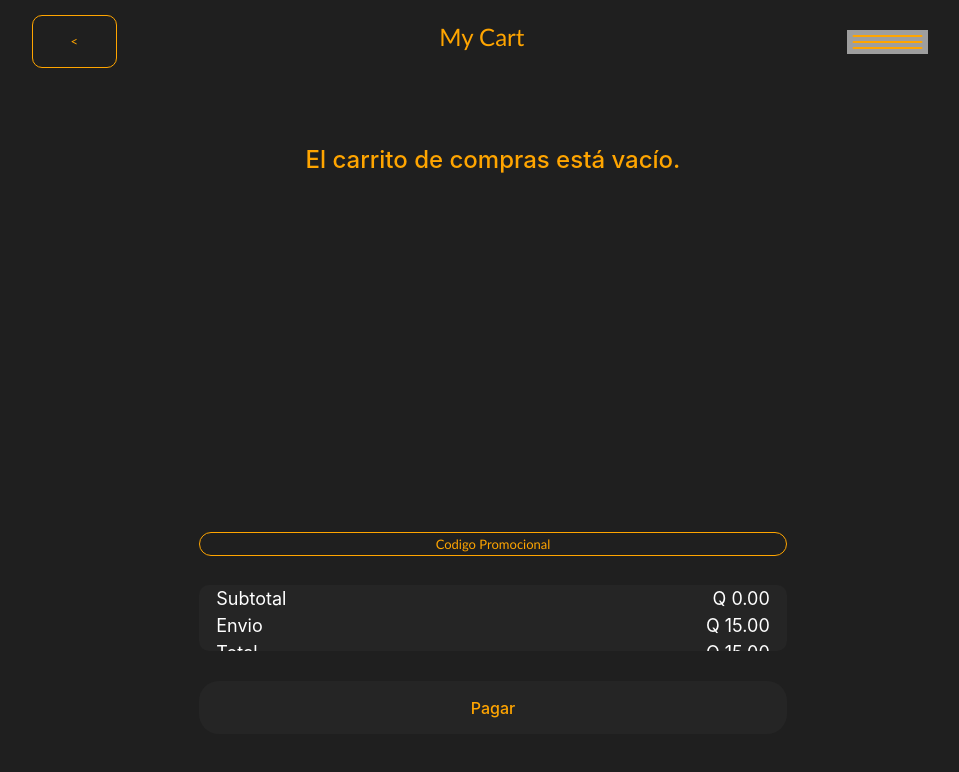
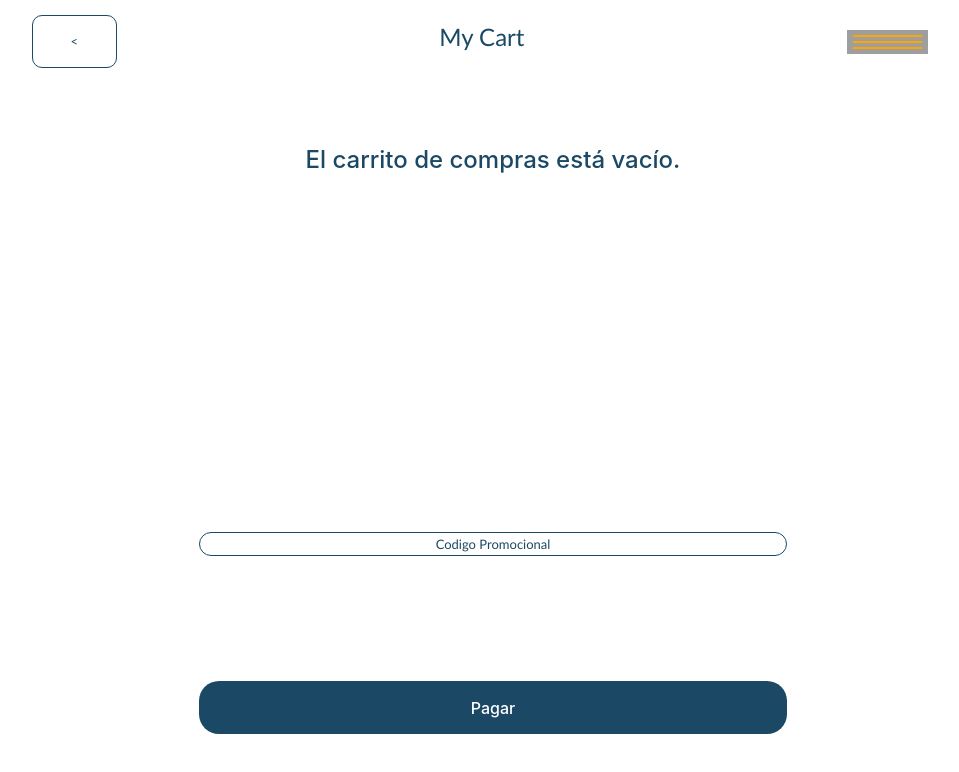
Before and after one commit to angelargd8/Proyecto-software, a React (Vite) app in the folder Proyecto/vite-project/: page /carrito in a window 1280 px wide. Shown: the top 772 px of the page, without its empty margins (147-1106 px from the left). Built offline with nearby package versions, Linux system fonts and the light colour scheme; grey boxes are pictures that could not be loaded.

Commit message:
cambios en el css xd

```diff
--- a/Proyecto/vite-project/src/componentes/carrito.css
+++ b/Proyecto/vite-project/src/componentes/carrito.css
@@ -6,7 +6,6 @@
     left: 0;
     right: 0;
     bottom: 0;
-    background-color: #1F1F1F;
     align-items: center;
     justify-content: center;
 }
@@ -38,7 +37,7 @@
     /* position: absolute;
     top: -50;
     left: 50; */
-    color: orange;
+    color: #1B4965;
     font-family:'Gill Sans', 'Gill Sans MT',  sans-serif;
     justify-content: center;
     align-items: center;
@@ -50,8 +49,8 @@
     display: flex;
     height: 15%;
     width: 8%;
-    color: orange;
-    border: 1px solid #ffa500;
+    color: #1B4965;
+    border: 1px solid #1B4965;
     border-radius: 10px;
     justify-content: center;
     align-items: center;
@@ -66,7 +65,7 @@
     display: flex;
     height: 30%;
     width: 10%;
-    color: orange;
+    color: #1B4965;
     background-image: url(./img/menu.jpg);
     justify-content: center;
     align-items: center;
@@ -110,8 +109,8 @@
 .pagobtn {
     height: 100%;
     width: 100%;
-    color: orange;
-    background-color: #252525;
+    color: #FFF;
+    background-color: #1B4965;
     border-radius: 20px;
     /* font-family: 'Gill Sans', 'Gill Sans MT',  sans-serif; */
 }
@@ -139,7 +138,7 @@
     padding: 2%;
     /* border-radius: 20px; */
     margin: 1%;
-    border-bottom: 1px solid orange;
+    border-bottom: 1px solid #1B4965;
 }
 
 
@@ -159,7 +158,7 @@
     display: flex;
     height: 20%;
     width: 20%;
-    color: orange;
+    color: #1B4965;
 
 }
 .imgVista {
@@ -179,7 +178,7 @@
     align-items: left;
     justify-content: center;
     text-align: left;
-    color: white;
+    color: #1B4965;
     height: 100%;
     width: 50%;
     border-radius: 10px;
@@ -212,17 +211,17 @@
     align-items: center;
     justify-content: center;
     color: #BFBFBF;
-    background-color: rgb(63, 63, 63);
+    background-color: #1B4965;
     padding: 5%;
 
 }
 
 .btn_sumar {
     display: flex;
-    color: orange;
+    color: #FFF;
     align-items: center;
     justify-content: center;
-    background-color: rgb(63, 63, 63);
+    background-color: #1B4965;
     height: 100%;
     width: 20%;
     margin-right: 1%;
@@ -237,17 +236,17 @@
     align-items: center;
     font-size: 80%;
     justify-content: center;
-    background-color: rgb(63, 63, 63);
+    background-color: #1B4965;
     height: 100%;
     width: 60%;
 }
 
 .btn_restar {
     display: flex;
-    color: orange;
+    color: #FFF;
     align-items: center;
     justify-content: center;
-    background-color: rgb(63, 63, 63);
+    background-color: #1B4965;
     height: 100%;
     width: 20%;
     margin-right: 5%;
@@ -298,14 +297,14 @@
     color: white;
     resize: none;
     text-align: center;
-    border: 1px solid orange;
+    border: 1px solid #1B4965;
     margin-top: 2%;
     overflow: hidden;
 }
 
 .codigo::placeholder {
     display: flex;
-    color: orange;
+    color: #1B4965;
     font-size: small;
     align-items: center;
     justify-content: center;
@@ -317,7 +316,8 @@
 .rowDatos {
     display: flex;
     flex-direction: row;
-    background-color: #252525;
+    background-color: #FFF;
+    color: #1B4965;
     height: 100%;
     width: 100%;
     margin-top: 5%;
@@ -331,7 +331,7 @@
 .carrito {
     display: flex;
     flex-direction: column;
-    color: orange;
+    color: #1B4965;
     height: 100%;
     width: 100%;
     overflow-y: scroll;
--- a/Proyecto/vite-project/src/componentes/home.css
+++ b/Proyecto/vite-project/src/componentes/home.css
@@ -1,3 +1,6 @@
 .home {
     padding-top: 120px;
+    margin-top: 20px;
+    position: absolute;
+    top: 0;
 }
--- a/Proyecto/vite-project/src/componentes/navbar.css
+++ b/Proyecto/vite-project/src/componentes/navbar.css
@@ -1,5 +1,5 @@
 .nabvar-body{
-    background-color: #BEE9E8;
+    background-color: #1B4965;
     font-size: 20px;
     font-weight: 500;
     position: fixed;
@@ -9,12 +9,12 @@
     flex-wrap: nowrap;
     align-items: center;
     justify-content: space-between;
-    padding: 10px;
+    padding: 5px;
     z-index: 2;
 }
 
 .nav-text{
-    color: #115773 !important;
+    color: #FFF !important;
     align-items: center;
     text-align: center;
     white-space: nowrap;
```
